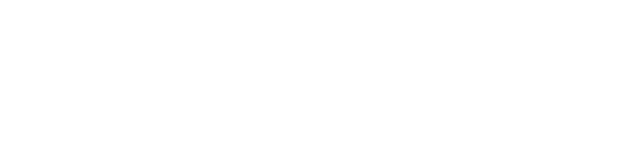
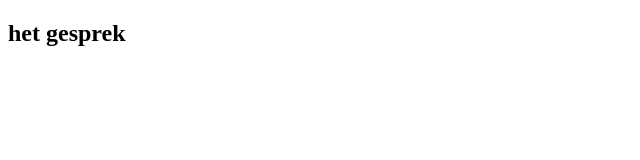
Before and after one commit to nhverstr/lessen-javascript, a plain HTML site: page les-6/index.html in a window 1280 px wide. Shown: the whole page, without its empty margins (0-640 px from the left). Drawn offline with Linux system fonts and the light colour scheme.

Commit message:
niet optimale werkwijze voor random zin generator

```diff
--- a/les-6/index.html
+++ b/les-6/index.html
@@ -6,9 +6,53 @@
 </head>
 
 <body>
-    <h2></h2>
+    <h2 id="output"></h2>
 
     <script>
+        // Data
+        let zelfstandigeNaamwoordenDe = ["koe", "schuurborstel", "stylo", "kernenergie", "kat", "pyromaan"]
+        let zelfstandigeNaamwoordenHet = ["theekopje", "korenbloempje", "brood", "kastje", "gesprek"]
+        let zelfstandigeNaamwoordenEen = ["betweter", "waterkan", "krokodil", "tandenborstel"]
+        let zelfstandigeNaamwoordPuur = ["Nathan", "liefde", "Virginie"]
+        let werkWoorden = ["speelt", "eet", "geeft", "likt", "gilt", "krabt", "geeuwt", "klikt", "schuurt", "boert"]
+        let voegWoorden = ["met", "aan", "naar", "bij", "in", "rondom", "op", "tussen", "zonder"]
+
+
+        // Engine
+        // zin = lidwoord + zn naamwoord + ww + voegwoord + lidwoord + zn naamwoord
+        let woord1 = "de " + zelfstandigeNaamwoordenDe[random(zelfstandigeNaamwoordenDe.length)]
+        let woord2 = "het " + zelfstandigeNaamwoordenHet[random(zelfstandigeNaamwoordenHet.length)]
+        let woord3 = "een " + zelfstandigeNaamwoordenEen[random(zelfstandigeNaamwoordenEen.length)]
+        let woord4 = zelfstandigeNaamwoordPuur[random(zelfstandigeNaamwoordPuur.length)]
+
+
+        let randomLidwoord = random(4)
+        if (randomLidwoord === 0) {
+            eersteZn = woord1
+        }
+        else if (randomLidwoord === 1) {
+            eersteZn = woord2
+        }
+        else if (randomLidwoord === 2) {
+            eersteZn = woord3
+        }
+        else if (randomLidwoord === 3) {
+            eersteZn = woord4
+        }
+
+
+        print(eersteZn)
+
+
+        // helperfuncties (best onderaan zetten dan maakt het je code niet lelijk)
+        // genereer random nummer tot bovengrens
+        function random(bovengrens) {
+            return Math.floor(Math.random() * bovengrens)
+        }
+        // print een content als h2
+        function print(content) {
+            document.getElementById("output").innerHTML = content
+        }
     </script>
 </body>
 
```
